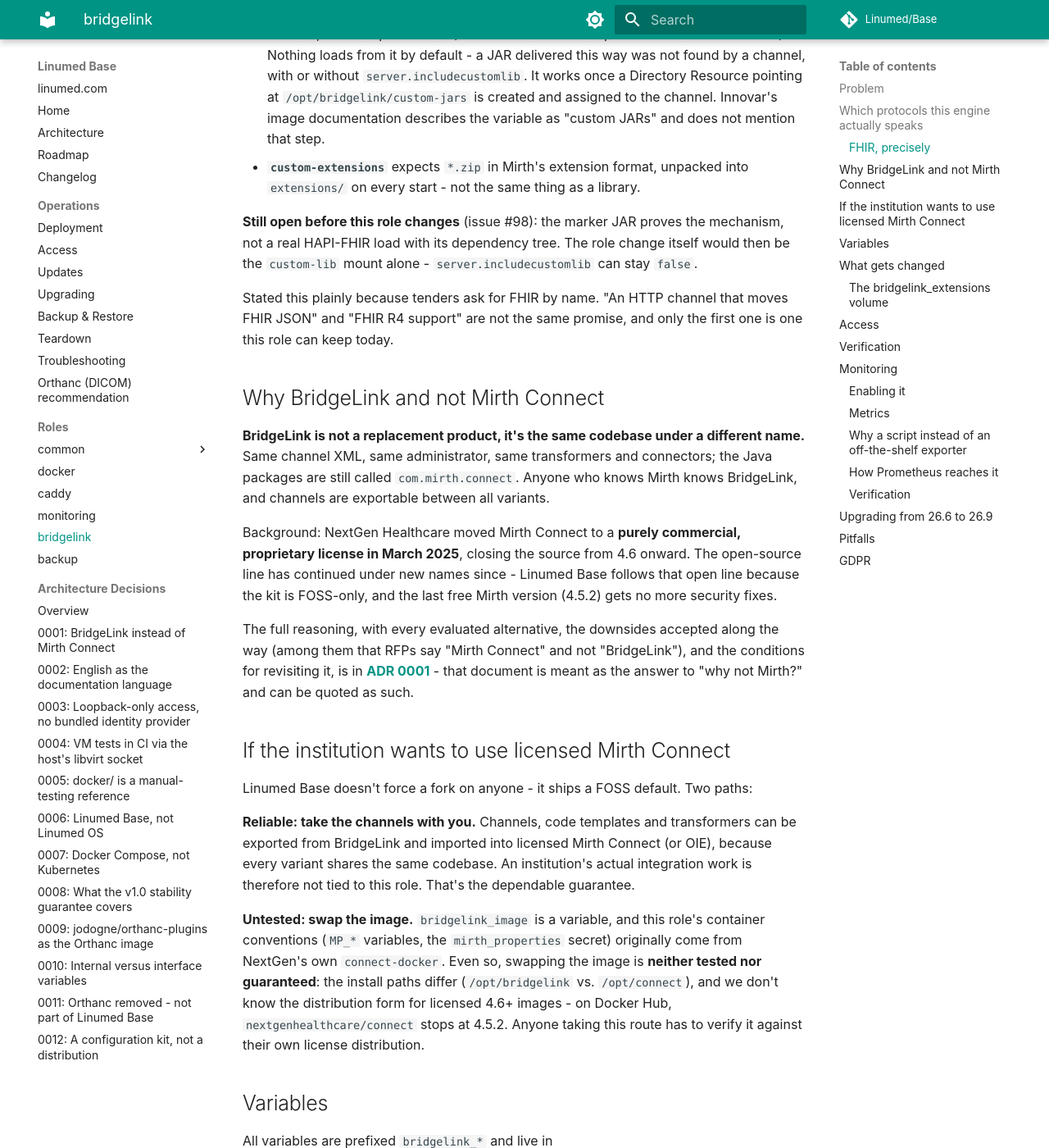
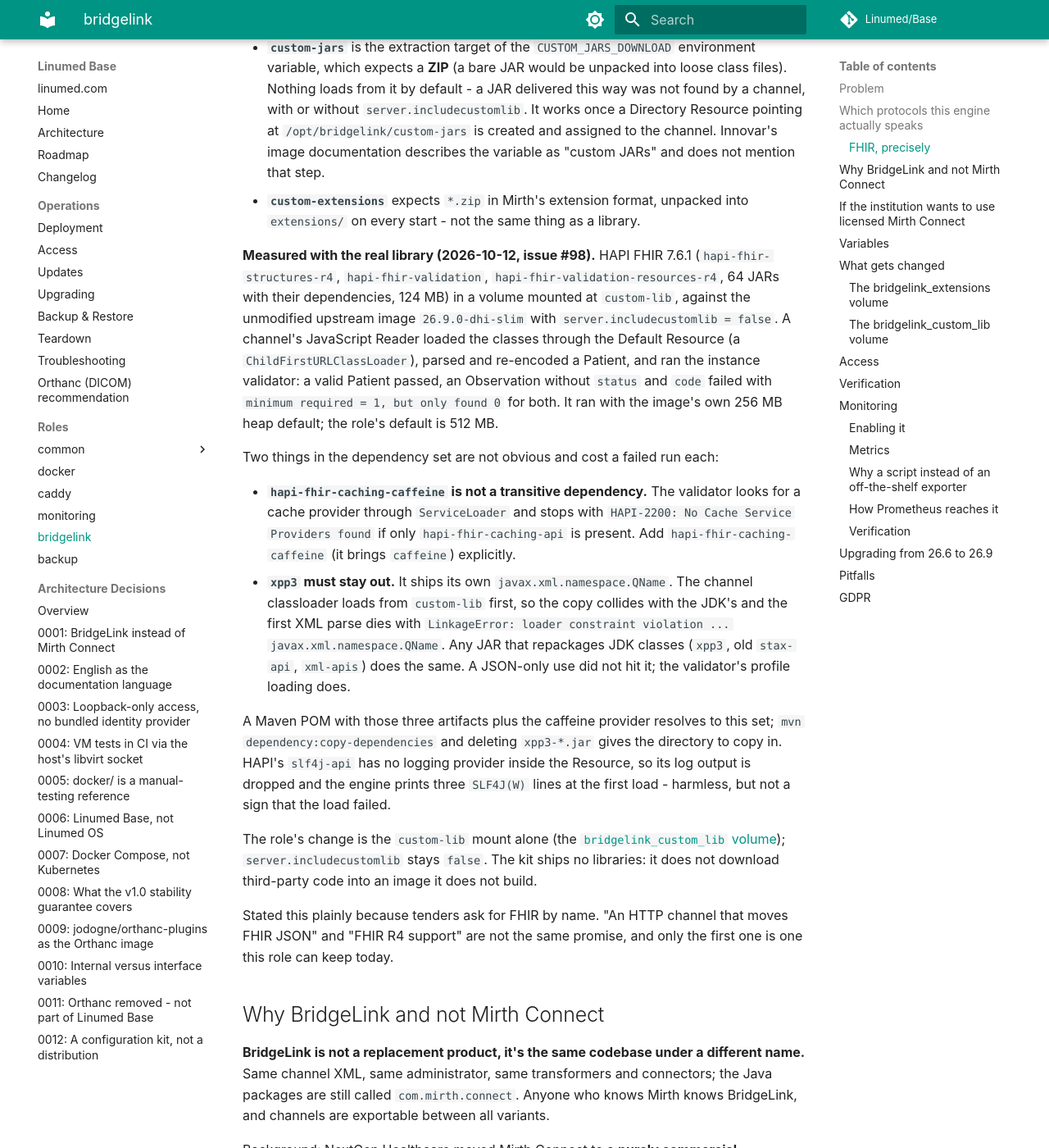
Before and after one commit to Linumed/Base, an MkDocs documentation site: the page built from docs/roles/bridgelink.md, in a window 1280 px wide and 1400 px high, scrolled down 1535 px. Shown: the whole window at 82% size. Built offline with MkDocs 1.6.1 and Material for MkDocs 9.7.7, drawn with Linux system fonts in a browser that asks for light colours; comment, search, counter and statistics services are not loaded; some of the changed text lies outside the part shown.

Commit message:
Feature: bridgelink mountet custom-lib als Volume, HAPI FHIR 7.6.1 mit echtem Load gemessen (#98)
Bibliotheken für Channel-Skripte überlebten bisher keinen Container-Neubau. Neues Volume bridgelink_custom_lib auf /opt/bridgelink/custom-lib in Rolle und docker/-Referenz, Teardown-Liste und ADR 0008 (Volume-Namen 9 auf 10, additiv) nachgezogen. server.includecustomlib bleibt false: der Mount genügt über die Default Resource (#113).

Gemessen mit echtem HAPI FHIR 7.6.1 (R4 und Validator, 64 JARs) gegen das unveränderte Image 26.9.0-dhi-slim: gültiger Patient besteht, Observation ohne Pflichtfelder fällt durch. Zwei Stolpersteine, in docs/roles/bridgelink.md festgehalten: hapi-fhir-caching-caffeine ist keine transitive Abhängigkeit, und xpp3 muss draußen bleiben (eigene javax.xml.namespace.QName, LinkageError im Child-First-Loader).

test/lib/bridgelink-custom-lib-check.sh prüft im VM-Test, dass der Container das Volume tatsächlich gemountet hat.

````diff
--- a/docs/roles/bridgelink.md
+++ b/docs/roles/bridgelink.md
@@ -27,7 +27,7 @@
 | Goal | How | Status here |
 |---|---|---|
 | Send/receive FHIR JSON over HTTP | HTTP listener/sender + `datatype-json`, transformers in JavaScript | Works with what ships - transport and parsing only |
-| Resource model, validation | HAPI FHIR (Apache-2.0) libraries loaded into the engine, used from transformers | **Identified, not yet wired into this role** - see below (issue #98) |
+| Resource model, validation | HAPI FHIR (Apache-2.0) libraries loaded into the engine, used from transformers | **Works, measured** with HAPI FHIR 7.6.1 (R4 and validation) in the `custom-lib` volume - the operator supplies the JARs, see below (issue #98) |
 | FHIR server: search, CapabilityStatement, conformance | A real FHIR server next to the engine | Out of scope - application software by this kit's own boundary ([ADR 0011](../adr/0011-orthanc-removed-not-part-of-base.md)) |
 
 **Where a library goes, measured with a real class load.** A channel's scripts see a
@@ -58,9 +58,36 @@
 - **`custom-extensions`** expects `*.zip` in Mirth's extension format, unpacked into
   `extensions/` on every start - not the same thing as a library.
 
-**Still open before this role changes** (issue #98): the marker JAR proves the mechanism,
-not a real HAPI-FHIR load with its dependency tree. The role change itself would then be
-the `custom-lib` mount alone - `server.includecustomlib` can stay `false`.
+**Measured with the real library (2026-10-12, issue #98).** HAPI FHIR 7.6.1 (`hapi-fhir-structures-r4`,
+`hapi-fhir-validation`, `hapi-fhir-validation-resources-r4`, 64 JARs with their dependencies, 124 MB)
+in a volume mounted at `custom-lib`, against the unmodified upstream image `26.9.0-dhi-slim`
+with `server.includecustomlib = false`. A channel's JavaScript Reader loaded the classes
+through the Default Resource (a `ChildFirstURLClassLoader`), parsed and re-encoded a Patient,
+and ran the instance validator: a valid Patient passed, an Observation without `status` and
+`code` failed with `minimum required = 1, but only found 0` for both. It ran with the
+image's own 256 MB heap default; the role's default is 512 MB.
+
+Two things in the dependency set are not obvious and cost a failed run each:
+
+- **`hapi-fhir-caching-caffeine` is not a transitive dependency.** The validator looks for a
+  cache provider through `ServiceLoader` and stops with `HAPI-2200: No Cache Service
+  Providers found` if only `hapi-fhir-caching-api` is present. Add `hapi-fhir-caching-caffeine`
+  (it brings `caffeine`) explicitly.
+- **`xpp3` must stay out.** It ships its own `javax.xml.namespace.QName`. The channel
+  classloader loads from `custom-lib` first, so the copy collides with the JDK's and the
+  first XML parse dies with `LinkageError: loader constraint violation ... javax.xml.namespace.QName`.
+  Any JAR that repackages JDK classes (`xpp3`, old `stax-api`, `xml-apis`) does the same.
+  A JSON-only use did not hit it; the validator's profile loading does.
+
+A Maven POM with those three artifacts plus the caffeine provider resolves to this set;
+`mvn dependency:copy-dependencies` and deleting `xpp3-*.jar` gives the directory to copy in.
+HAPI's `slf4j-api` has no logging provider inside the Resource, so its log output is
+dropped and the engine prints three `SLF4J(W)` lines at the first load - harmless, but not
+a sign that the load failed.
+
+The role's change is the `custom-lib` mount alone (the [`bridgelink_custom_lib`
+volume](#the-bridgelink_custom_lib-volume)); `server.includecustomlib` stays `false`. The kit
+ships no libraries: it does not download third-party code into an image it does not build.
 
 Stated this plainly because tenders ask for FHIR by name. "An HTTP channel that moves
 FHIR JSON" and "FHIR R4 support" are not the same promise, and only the first one is
@@ -148,14 +175,40 @@
 On every container start the image's bootstrap unpacks each `*.zip` found there into the
 engine's `extensions/` directory. What it expects is Mirth's **extension format** (a
 packaged extension), not a bare library: a plain JAR dropped in here is not put on the
-classpath (see "FHIR, precisely" above for the directory that is, and why it is not wired
-up yet).
+classpath (see "FHIR, precisely" above and the [`bridgelink_custom_lib`
+volume](#the-bridgelink_custom_lib-volume) below for the directory that is).
 
 The operator fills it - the kit ships no extensions. The volume survives container
 rebuilds and image updates, which is the point of it. `teardown` removes it together with
 the other volumes (`bridgelink_bridgelink_extensions`, see
 [Teardown](../operations/teardown.md)), so extensions that exist only there are gone
 afterwards - keep the original ZIPs elsewhere.
+
+### The `bridgelink_custom_lib` volume
+
+The role mounts a named volume, `bridgelink_custom_lib`, on `/opt/bridgelink/custom-lib`
+(added in the release after 2.2.0, issue #98). It is where a library for channel scripts
+goes - HAPI FHIR, a JDBC driver, anything a transformer instantiates. The directory does
+not exist in the image, so before this volume a JAR copied into a running container was
+gone at the next rebuild, with no message.
+
+The operator fills it; the kit ships nothing. The engine only reads it, so root-owned
+files are fine. With the stack up:
+
+```bash
+docker run --rm -v bridgelink_bridgelink_custom_lib:/d -v "$PWD/jars":/j:ro busybox cp -r /j/. /d/
+docker restart linumed-base-bridgelink
+```
+
+A channel finds the classes through the Default Resource, which every channel created
+afterwards is assigned to. The measurement restarted the engine after filling the
+directory; whether a reload of the running resource is enough was not tried. Mind the two
+dependency traps under "FHIR, precisely" above: caching provider in, `xpp3` out.
+
+The volume survives container rebuilds and image updates. `teardown` removes it with the
+others (`bridgelink_bridgelink_custom_lib`, see [Teardown](../operations/teardown.md)), so
+JARs that exist only there are gone afterwards. The `backup` role covers it with the rest of
+`/var/lib/docker/volumes`, but the original JARs are the better source than a restore.
 
 ## Access
 
````
Also changed, not shown: CHANGELOG.md (+13 -0 lines), docs/adr/0008-what-the-v1-0-stability-guarantee-covers.md (+1 -1 lines), docs/operations/teardown.md (+1 -1 lines), 4 other files.
